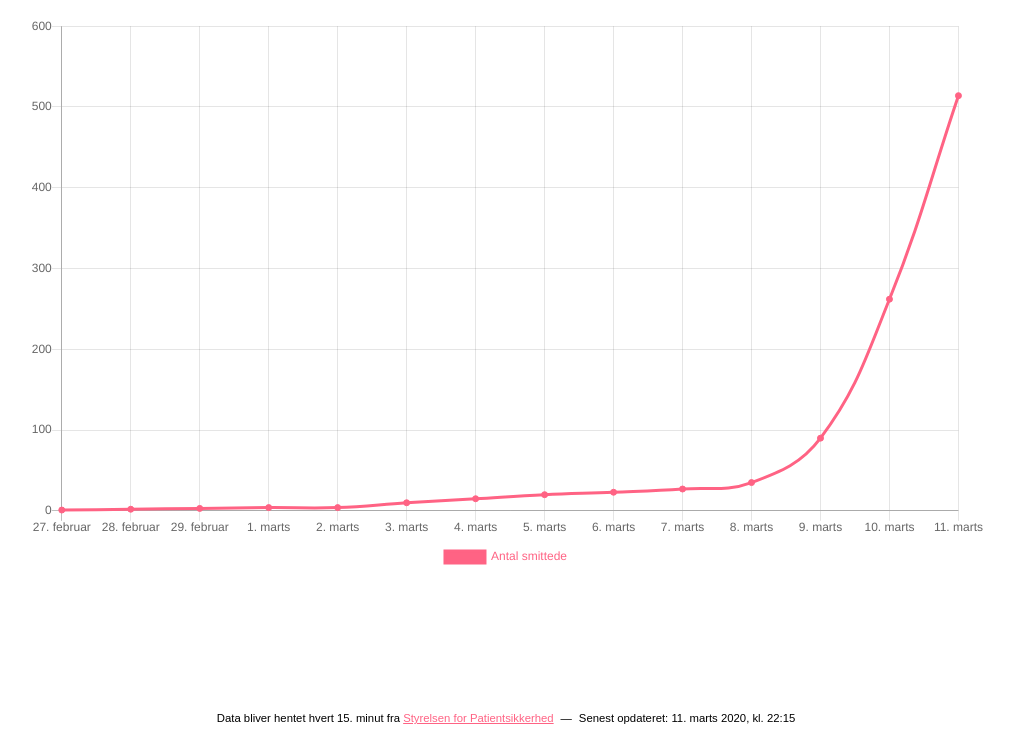
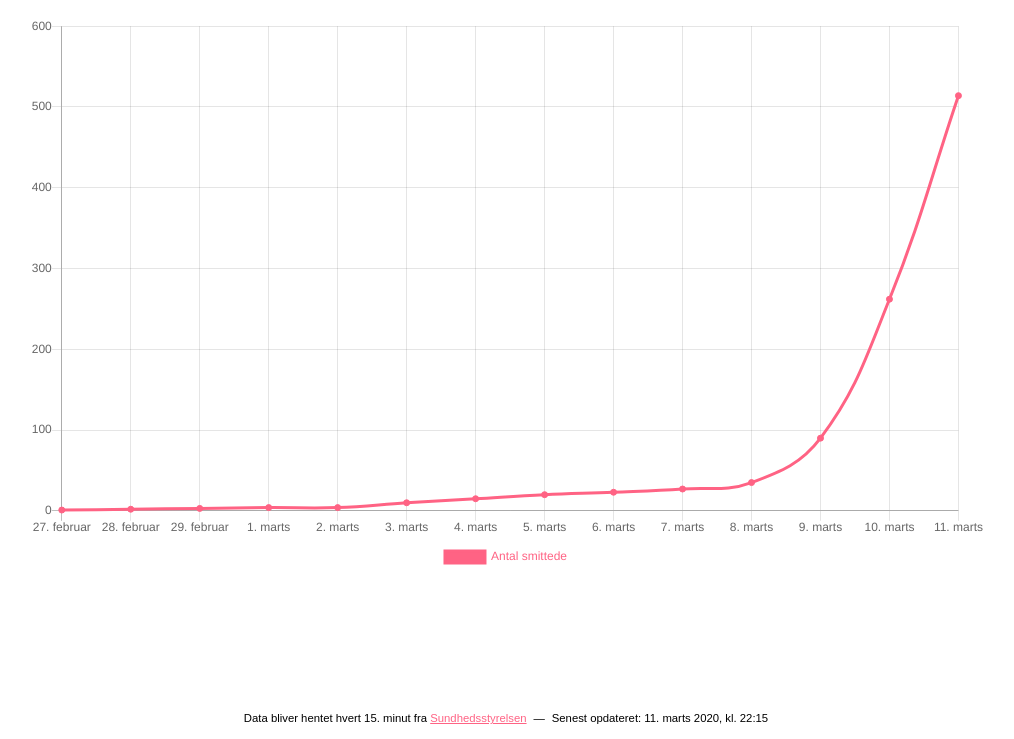
Before and after one commit to madsnedergaard/corona-status-danmark, a website: page index.html in a window 1280 px wide. Shown: the part 61-800 px from the top of the page, without its empty margins (134-1148 px from the left). Drawn offline with nearby package versions, Linux system fonts and the light colour scheme; no server answers.

Commit message:
Updates link

```diff
--- a/index.html
+++ b/index.html
@@ -98,7 +98,7 @@
     <canvas id="canvas"  class="chartjs-render-monitor"></canvas>
 </div>
 <div class="footer">
-    <p class="subline"><small>Data bliver hentet hvert 15. minut fra <a href="https://stps.dk">Styrelsen for Patientsikkerhed</a></small>
+    <p class="subline"><small>Data bliver hentet hvert 15. minut fra <a href="https://www.sst.dk/da/Viden/Smitsomme-sygdomme/Smitsomme-sygdomme-A-AA/Coronavirus/Spoergsmaal-og-svar">Sundhedsstyrelsen</a></small>
     <small>&nbsp;&mdash;&nbsp;</small>
     <small> Senest opdateret: <span id="lastupdate"></span></small></p>
 </div>
```
